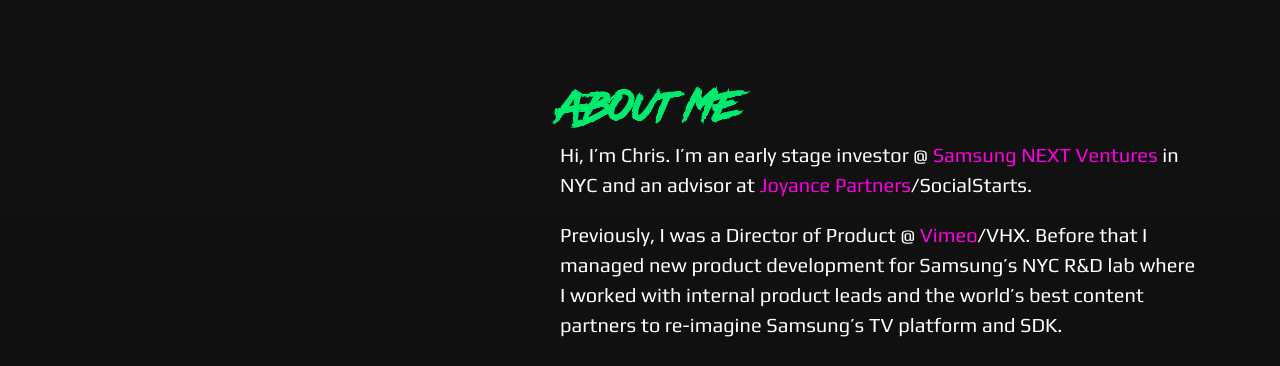
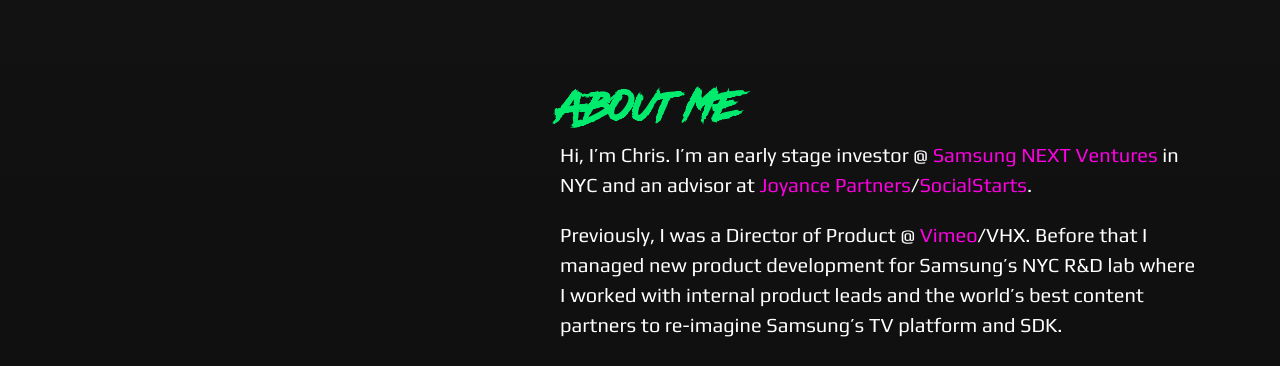
Before and after one commit to ckurdziel/ckurdziel.github.com, a Jekyll site: the page built from about.md, in a window 1280 px wide. Shown: the top 366 px of the page. Built offline with Jekyll 4.4.1, drawn with Linux system fonts in a browser that asks for light colours; part of the change alters nothing that is shown.

```diff
--- a/about.md
+++ b/about.md
@@ -5,7 +5,7 @@ permalink: /about/
 tags: [about, me, chris kurdziel]
 ---
 
-Hi, I'm Chris. I'm an early stage investor @ [Samsung NEXT Ventures][0] in NYC and an advisor at [Joyance Partners][1]/SocialStarts.
+Hi, I'm Chris. I'm an early stage investor @ [Samsung NEXT Ventures][0] in NYC and an advisor at [Joyance Partners][1]/[SocialStarts](http://socialstarts.com).
 
 Previously, I was a Director of Product @ [Vimeo][2]/VHX. Before that I managed new product development for Samsung’s NYC R&D lab where I worked with internal product leads and the world's best content partners to re-imagine Samsung’s TV platform and SDK.
 
```
